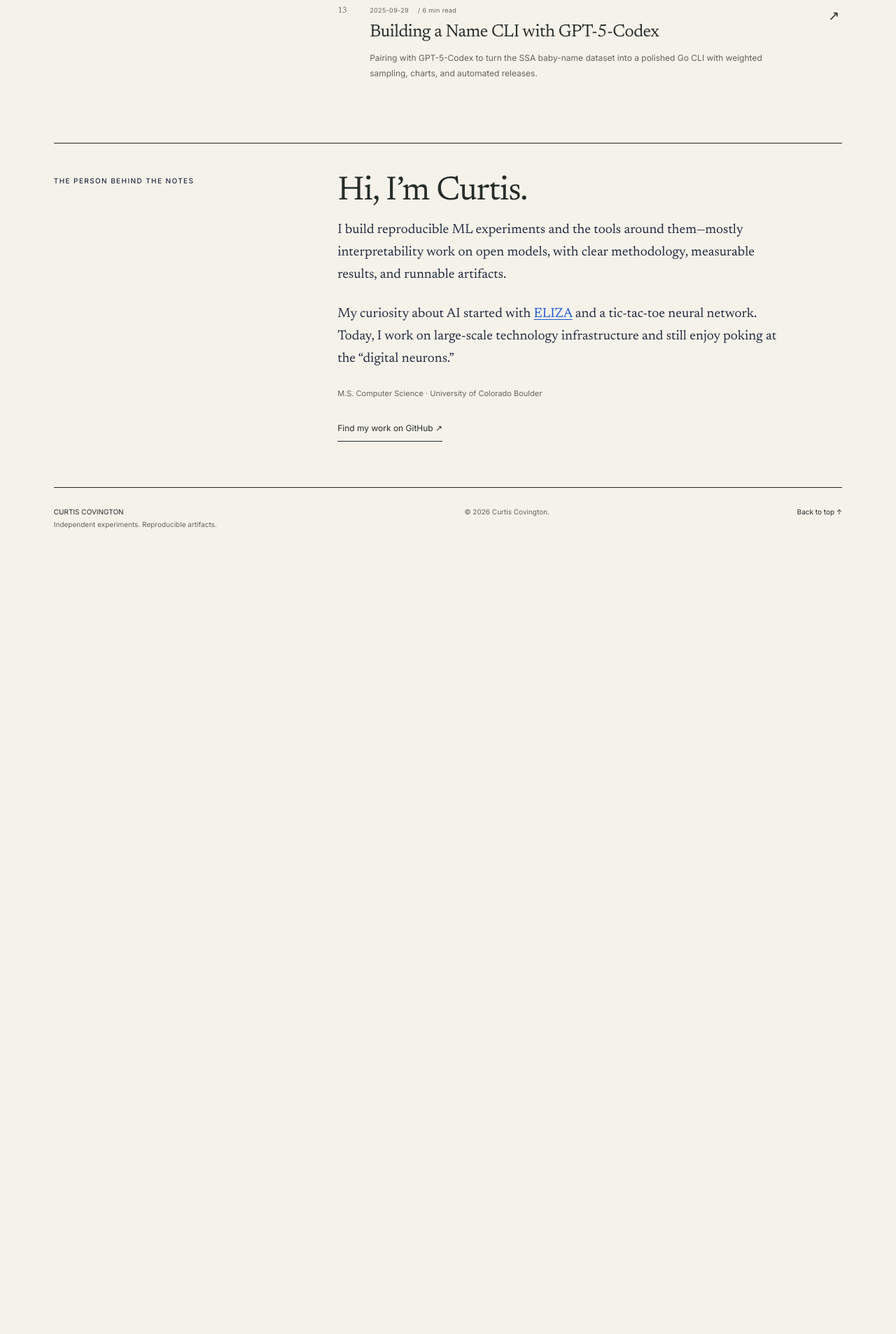
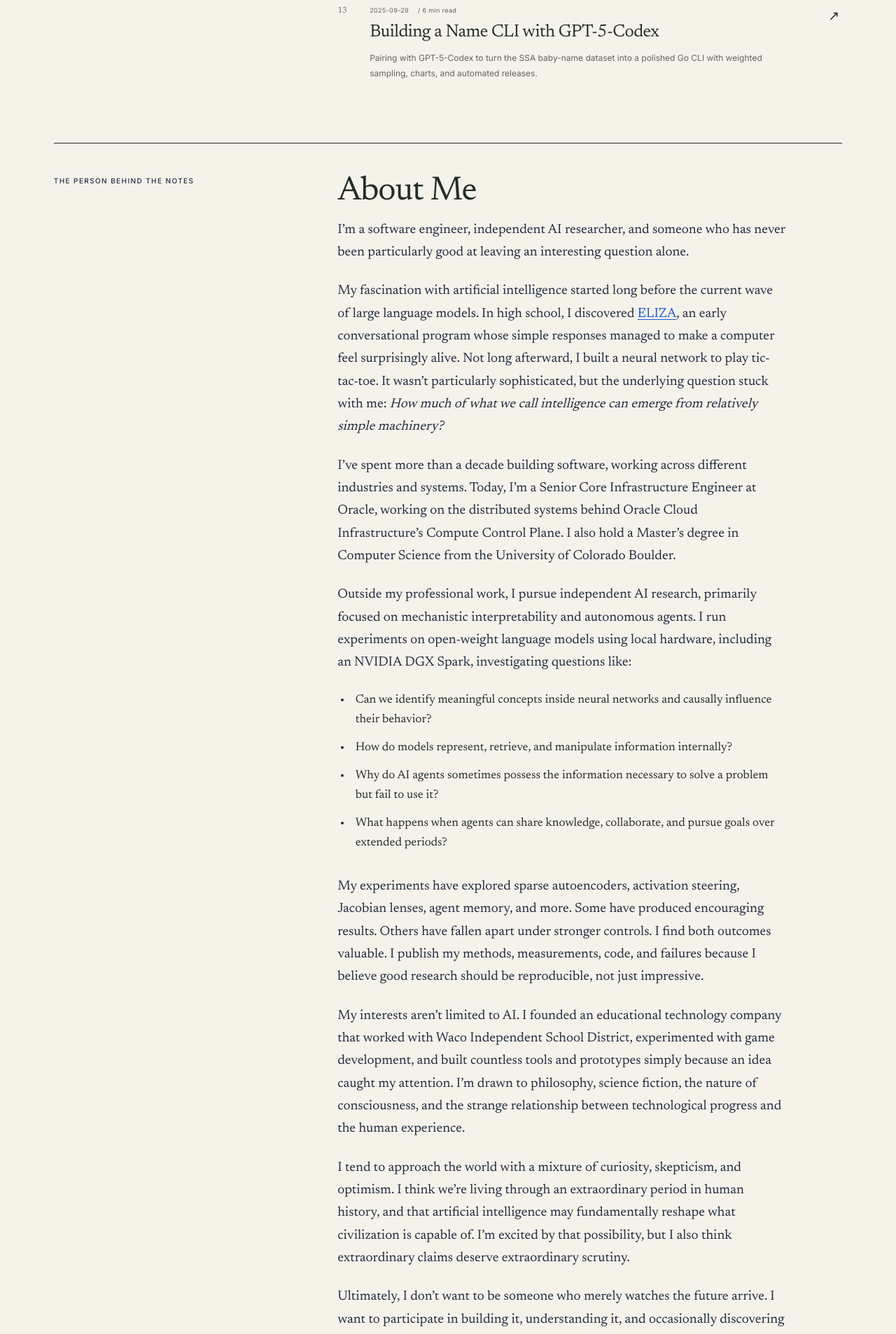
Before and after one commit to curtiscovington/curtiscovington.github.io, a Jekyll site: the page built from index.html, in a window 1280 px wide. Shown: the part 3239-5145 px from the top of the page at 70% size. Built offline with Jekyll 4.4.1, drawn with Linux system fonts in a browser that asks for light colours; before the commit the page ends 4032 px from its top, so only the background shows below that; some of the changed text lies outside the part shown.

Commit message:
Expand homepage About section

```diff
--- a/assets/css/editorial.css
+++ b/assets/css/editorial.css
@@ -33,3 +33,19 @@ html[data-theme="light"]{--accent:#875035;--ink:#252d29;--muted:#62665d;--paper:
   text-decoration-thickness: 1px;
   text-underline-offset: 0.16em;
 }
+
+.about-journal ul {
+  max-width: 640px;
+  margin: 1.25rem 0 2rem;
+  padding-left: 1.25rem;
+  font: 17px/1.65 var(--serif);
+}
+
+.about-journal li {
+  margin-bottom: 0.75rem;
+  padding-left: 0.35rem;
+}
+
+.about-journal__closing {
+  font-size: 24px !important;
+}
--- a/index.html
+++ b/index.html
@@ -4,37 +4,209 @@ title: "Curtis Covington — Experiments & Lab Notes"
 description: "Curtis Covington builds reproducible ML experiments and tools around them, focused on interpretability, methodology, and runnable artifacts."
 body_class: home-page
 ---
-<main id="main"><section class="intro"><div class="overline">A PERSONAL RESEARCH JOURNAL <span>EST. 2025</span></div><h1>Looking inside<br/>the <span>machine.</span></h1><div class="intro-bottom"><p>Experiments in interpretability, local AI, and the systems around them. What worked, what broke, and what the evidence actually says.</p><a href="#latest">Explore the notes <span>↓</span></a></div></section>{% assign latest_posts = site.posts | sort: 'date' | reverse %}
-{% assign latest_post = latest_posts | first %}
-{% if latest_post %}
+
+<main id="main">
+  <section class="intro">
+    <div class="overline">
+      A PERSONAL RESEARCH JOURNAL <span>EST. 2025</span>
+    </div>
+    <h1>Looking inside<br />the <span>machine.</span></h1>
+    <div class="intro-bottom">
+      <p>
+        Experiments in interpretability, local AI, and the systems around them.
+        What worked, what broke, and what the evidence actually says.
+      </p>
+      <a href="#latest">Explore the notes <span>↓</span></a>
+    </div>
+  </section>
+  {% assign latest_posts = site.posts | sort: 'date' | reverse %} {% assign
+  latest_post = latest_posts | first %} {% if latest_post %}
   <section id="latest" class="latest">
-  <div class="section-rule"><h2>01 / The latest experiment</h2><span>{{ latest_post.date | date: '%B %-d, %Y' }}</span></div>
+    <div class="section-rule">
+      <h2>01 / The latest experiment</h2>
+      <span>{{ latest_post.date | date: '%B %-d, %Y' }}</span>
+    </div>
     <div class="feature">
       <div class="feature-copy">
-      <p class="overline">{{ latest_post.feature_category | default: 'Research & implementation' | escape }}</p>
-      <h2><a href="{{ latest_post.url | relative_url }}">{{ latest_post.title | escape }}</a></h2>
-      <p>{{ latest_post.description | default: latest_post.excerpt | strip_html | escape }}</p>
-      <a class="read-link" href="{{ latest_post.url | relative_url }}">Read the experiment <span aria-hidden="true">↗</span></a>
-      {% if latest_post.reading_time %}<span class="reading">{{ latest_post.reading_time | escape }}{% if latest_post.repo_card %} · Code & data included{% endif %}</span>{% endif %}
+        <p class="overline">
+          {{ latest_post.feature_category | default: 'Research & implementation'
+          | escape }}
+        </p>
+        <h2>
+          <a href="{{ latest_post.url | relative_url }}"
+            >{{ latest_post.title | escape }}</a
+          >
+        </h2>
+        <p>
+          {{ latest_post.description | default: latest_post.excerpt | strip_html
+          | escape }}
+        </p>
+        <a class="read-link" href="{{ latest_post.url | relative_url }}"
+          >Read the experiment <span aria-hidden="true">↗</span></a
+        >
+        {% if latest_post.reading_time %}<span class="reading"
+          >{{ latest_post.reading_time | escape }}{% if latest_post.repo_card %}
+          · Code & data included{% endif %}</span
+        >{% endif %}
       </div>
-    {% assign latest_image = latest_post.og_image | default: latest_post.image %}
-    {% if latest_image %}<a class="feature-art" href="{{ latest_post.url | relative_url }}"><img src="{{ latest_image | relative_url }}" alt="{{ latest_post.feature_image_alt | default: latest_post.title | escape }}" decoding="async" />{% if latest_post.feature_caption %}<span>{{ latest_post.feature_caption | escape }}</span>{% endif %}</a>{% endif %}
+      {% assign latest_image = latest_post.og_image | default: latest_post.image
+      %} {% if latest_image %}<a
+        class="feature-art"
+        href="{{ latest_post.url | relative_url }}"
+        ><img
+          src="{{ latest_image | relative_url }}"
+          alt="{{ latest_post.feature_image_alt | default: latest_post.title | escape }}"
+          decoding="async"
+        />{% if latest_post.feature_caption %}<span
+          >{{ latest_post.feature_caption | escape }}</span
+        >{% endif %}</a
+      >{% endif %}
     </div>
     {% if latest_post.feature_results %}
-  <div class="result-strip"><p>THE RESULT, AT A GLANCE<span>{{ latest_post.feature_results.label | escape }}</span></p>
-    {% for result in latest_post.feature_results.items %}<div><strong>{{ result.value | escape }}<span>{{ result.denominator | escape }}</span></strong><span>{{ result.label | escape }}</span></div>{% endfor %}
+    <div class="result-strip">
+      <p>
+        THE RESULT, AT A GLANCE<span
+          >{{ latest_post.feature_results.label | escape }}</span
+        >
+      </p>
+      {% for result in latest_post.feature_results.items %}
+      <div>
+        <strong
+          >{{ result.value | escape }}<span
+            >{{ result.denominator | escape }}</span
+          ></strong
+        ><span>{{ result.label | escape }}</span>
+      </div>
+      {% endfor %}
     </div>
     {% endif %}
   </section>
   {% endif %}
-<section class="archive"><aside><p class="overline">THE NOTEBOOK</p><h2>Questions,<br/>then experiments.</h2><p>A running record of building, probing, and testing.</p><span class="archive-count">{{ site.posts.size }} published notes<br/>{{ site.posts.last.date | date: '%Y' }} — {{ site.posts.first.date | date: '%Y' }}</span></aside><div class="entries">
+  <section class="archive">
+    <aside>
+      <p class="overline">THE NOTEBOOK</p>
+      <h2>Questions,<br />then experiments.</h2>
+      <p>A running record of building, probing, and testing.</p>
+      <span class="archive-count"
+        >{{ site.posts.size }} published notes<br />{{ site.posts.last.date |
+        date: '%Y' }} — {{ site.posts.first.date | date: '%Y' }}</span
+      >
+    </aside>
+    <div class="entries">
       {% for post in latest_posts offset:1 %}
       <article class="entry">
-  <span class="entry-number">{% assign number = forloop.index | plus: 1 %}{% if number < 10 %}0{% endif %}{{ number }}</span>
-  <div><p class="entry-meta">{{ post.date | date: '%Y-%m-%d' }}{% if post.reading_time %}<span> / {{ post.reading_time | escape }}</span>{% endif %}</p>
-  <h3><a href="{{ post.url | relative_url }}">{{ post.title | escape }}</a></h3>
-  <p class="entry-description">{{ post.description | default: post.excerpt | strip_html | escape }}</p></div>
+        <span class="entry-number"
+          >{% assign number = forloop.index | plus: 1 %}{% if number < 10 %}0{%
+          endif %}{{ number }}</span
+        >
+        <div>
+          <p class="entry-meta">
+            {{ post.date | date: '%Y-%m-%d' }}{% if post.reading_time %}<span>
+              / {{ post.reading_time | escape }}</span
+            >{% endif %}
+          </p>
+          <h3>
+            <a href="{{ post.url | relative_url }}"
+              >{{ post.title | escape }}</a
+            >
+          </h3>
+          <p class="entry-description">
+            {{ post.description | default: post.excerpt | strip_html | escape }}
+          </p>
+        </div>
         <span class="entry-arrow" aria-hidden="true">↗</span>
       </article>
       {% endfor %}
-</div></section><section class="about-journal" id="about"><p class="overline">THE PERSON BEHIND THE NOTES</p><div><h2>Hi, I’m Curtis.</h2><p>I build reproducible ML experiments and the tools around them—mostly interpretability work on open models, with clear methodology, measurable results, and runnable artifacts.</p><p>My curiosity about AI started with <a href="https://en.wikipedia.org/wiki/ELIZA">ELIZA</a> and a tic-tac-toe neural network. Today, I work on large-scale technology infrastructure and still enjoy poking at the “digital neurons.”</p><p class="credentials">M.S. Computer Science · University of Colorado Boulder</p><a class="read-link" href="https://github.com/curtiscovington">Find my work on GitHub ↗</a></div></section></main>
+    </div>
+  </section>
+  <section class="about-journal" id="about">
+      <p class="overline">THE PERSON BEHIND THE NOTES</p>
+      <div>
+        <h2>About Me</h2>
+      <p>
+        I’m a software engineer, independent AI researcher, and someone who has
+        never been particularly good at leaving an interesting question alone.
+      </p>
+      <p>
+        My fascination with artificial intelligence started long before the
+        current wave of large language models. In high school, I discovered
+        <a href="https://en.wikipedia.org/wiki/ELIZA">ELIZA</a>, an early
+        conversational program whose simple responses managed to make a computer
+        feel surprisingly alive. Not long afterward, I built a neural network to
+        play tic-tac-toe. It wasn’t particularly sophisticated, but the
+        underlying question stuck with me:
+        <em
+          >How much of what we call intelligence can emerge from relatively
+          simple machinery?</em
+        >
+      </p>
+      <p>
+        I’ve spent more than a decade building software, working across
+        different industries and systems. Today, I’m a Senior Core
+        Infrastructure Engineer at Oracle, working on the distributed systems
+        behind Oracle Cloud Infrastructure’s Compute Control Plane. I also hold
+        a Master’s degree in Computer Science from the University of Colorado
+        Boulder.
+      </p>
+      <p>
+        Outside my professional work, I pursue independent AI research,
+        primarily focused on mechanistic interpretability and autonomous agents.
+        I run experiments on open-weight language models using local hardware,
+        including an NVIDIA DGX Spark, investigating questions like:
+      </p>
+      <ul>
+        <li>
+          Can we identify meaningful concepts inside neural networks and
+          causally influence their behavior?
+        </li>
+        <li>
+          How do models represent, retrieve, and manipulate information
+          internally?
+        </li>
+        <li>
+          Why do AI agents sometimes possess the information necessary to solve
+          a problem but fail to use it?
+        </li>
+        <li>
+          What happens when agents can share knowledge, collaborate, and pursue
+          goals over extended periods?
+        </li>
+      </ul>
+      <p>
+        My experiments have explored sparse autoencoders, activation steering,
+        Jacobian lenses, agent memory, and more. Some have produced encouraging
+        results. Others have fallen apart under stronger controls. I find both
+        outcomes valuable. I publish my methods, measurements, code, and
+        failures because I believe good research should be reproducible, not
+        just impressive.
+      </p>
+      <p>
+        My interests aren’t limited to AI. I founded an educational technology
+        company that worked with Waco Independent School District, experimented
+        with game development, and built countless tools and prototypes simply
+        because an idea caught my attention. I’m drawn to philosophy, science
+        fiction, the nature of consciousness, and the strange relationship
+        between technological progress and the human experience.
+      </p>
+      <p>
+        I tend to approach the world with a mixture of curiosity, skepticism,
+        and optimism. I think we’re living through an extraordinary period in
+        human history, and that artificial intelligence may fundamentally
+        reshape what civilization is capable of. I’m excited by that
+        possibility, but I also think extraordinary claims deserve extraordinary
+        scrutiny.
+      </p>
+      <p>
+        Ultimately, I don’t want to be someone who merely watches the future
+        arrive. I want to participate in building it, understanding it, and
+        occasionally discovering something nobody thought to look for.
+      </p>
+      <p class="about-journal__closing">
+        This website is where I document that process.
+      </p>
+      <a class="read-link" href="https://github.com/curtiscovington"
+        >Find my work on GitHub ↗</a
+      >
+    </div>
+  </section>
+</main>
```
Lines whose indentation alone changed are shown as unchanged.
